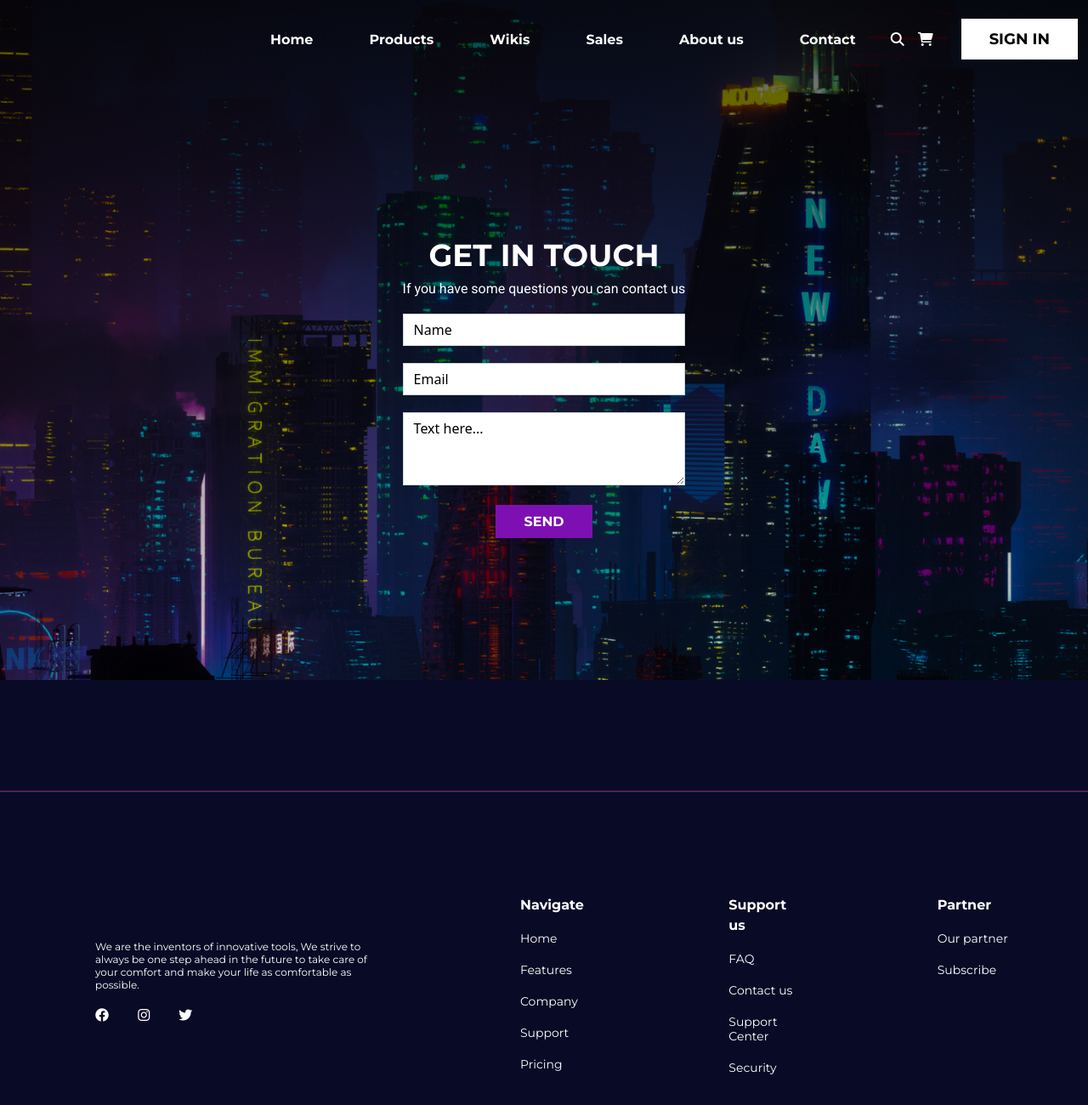
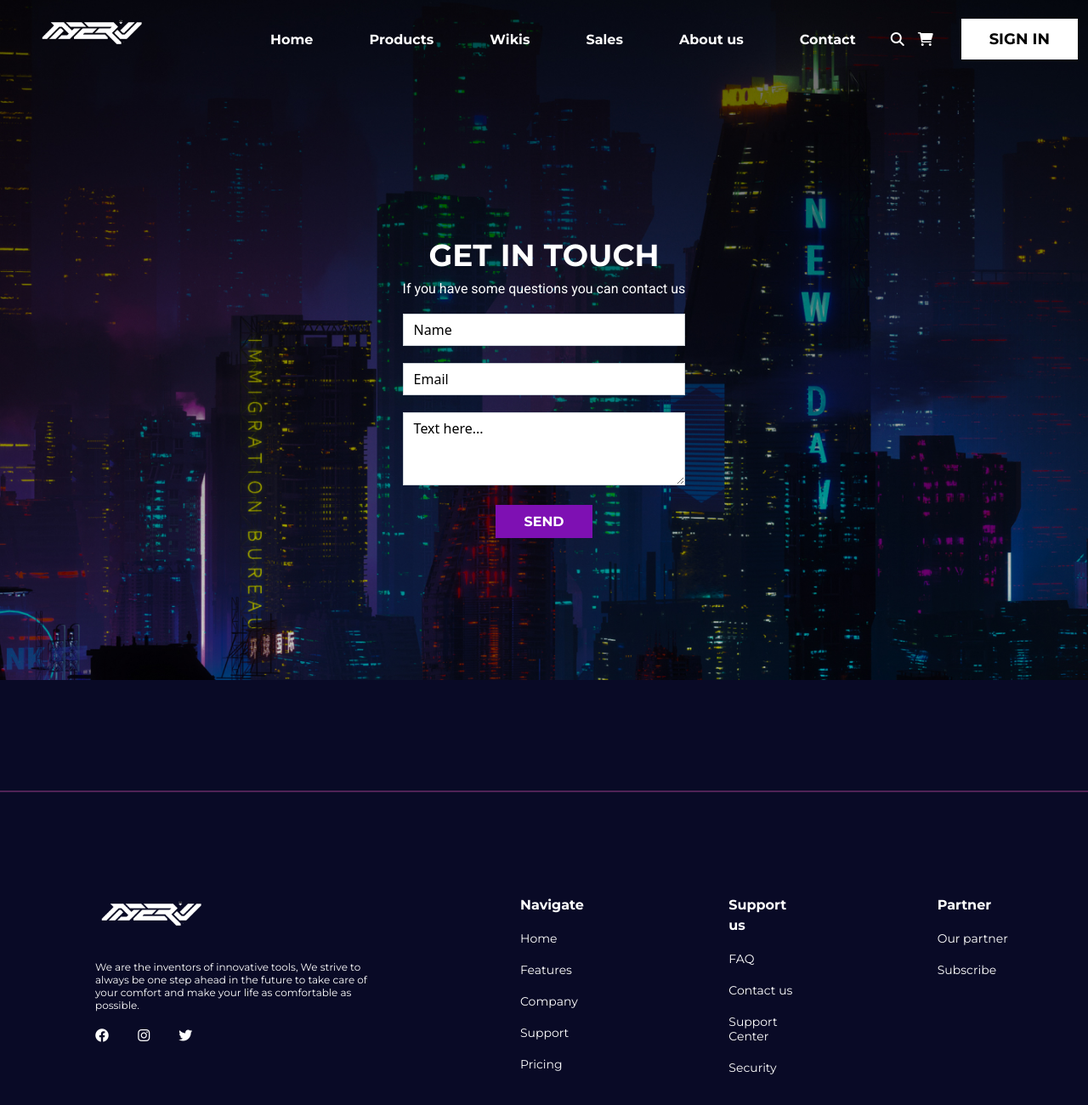
Before and after one commit to Anilitka/Homework-Nerv, a plain HTML site: page form.html in a window 1280 px wide. Shown: the top 1300 px of the page at 85% size. Drawn offline with nearby package versions, Linux system fonts and the light colour scheme; the site is published under a folder, as on GitHub Pages, so addresses that start at the root find nothing.

Commit message:
Update form.html

```diff
--- a/form.html
+++ b/form.html
@@ -15,7 +15,7 @@
 
         <nav class="navbar navbar-expand-lg ">
             <div class="container-fluid navcontainer">
-              <img src="/myimg/nerv 1.png" alt="">
+              <img src="myimg/nerv 1.png" alt="">
               <button class="navbar-toggler" type="button" data-bs-toggle="collapse" data-bs-target="#navbarNav" aria-controls="navbarNav" aria-expanded="false" aria-label="Toggle navigation">
                 <span class="navbar-toggler-icon"></span>
               </button>
@@ -76,7 +76,7 @@
         <div class="container">
           <div class="row ">
             <div class="col-lg-4 col-md-6 nervcol">
-      <img src="/myimg/nerv 1.png" alt="">
+      <img src="myimg/nerv 1.png" alt="">
       <p>We are the inventors of innovative tools, We strive to always be one step ahead in the future to take care of your comfort and make your life as comfortable as possible.</p>
       <div class="socials">
         <a href=""><i class="fa-brands fa-facebook"></i></a>
```
